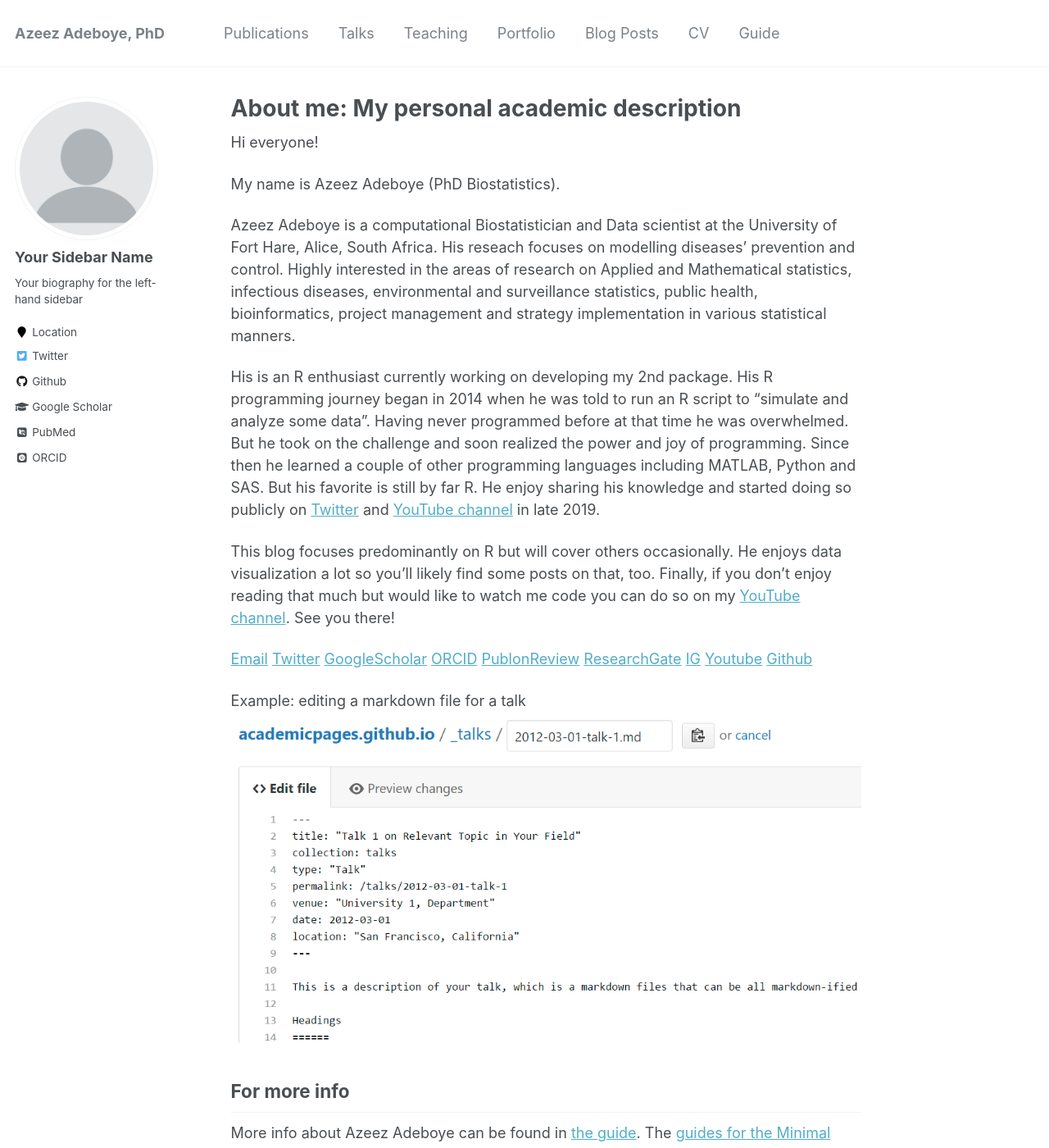
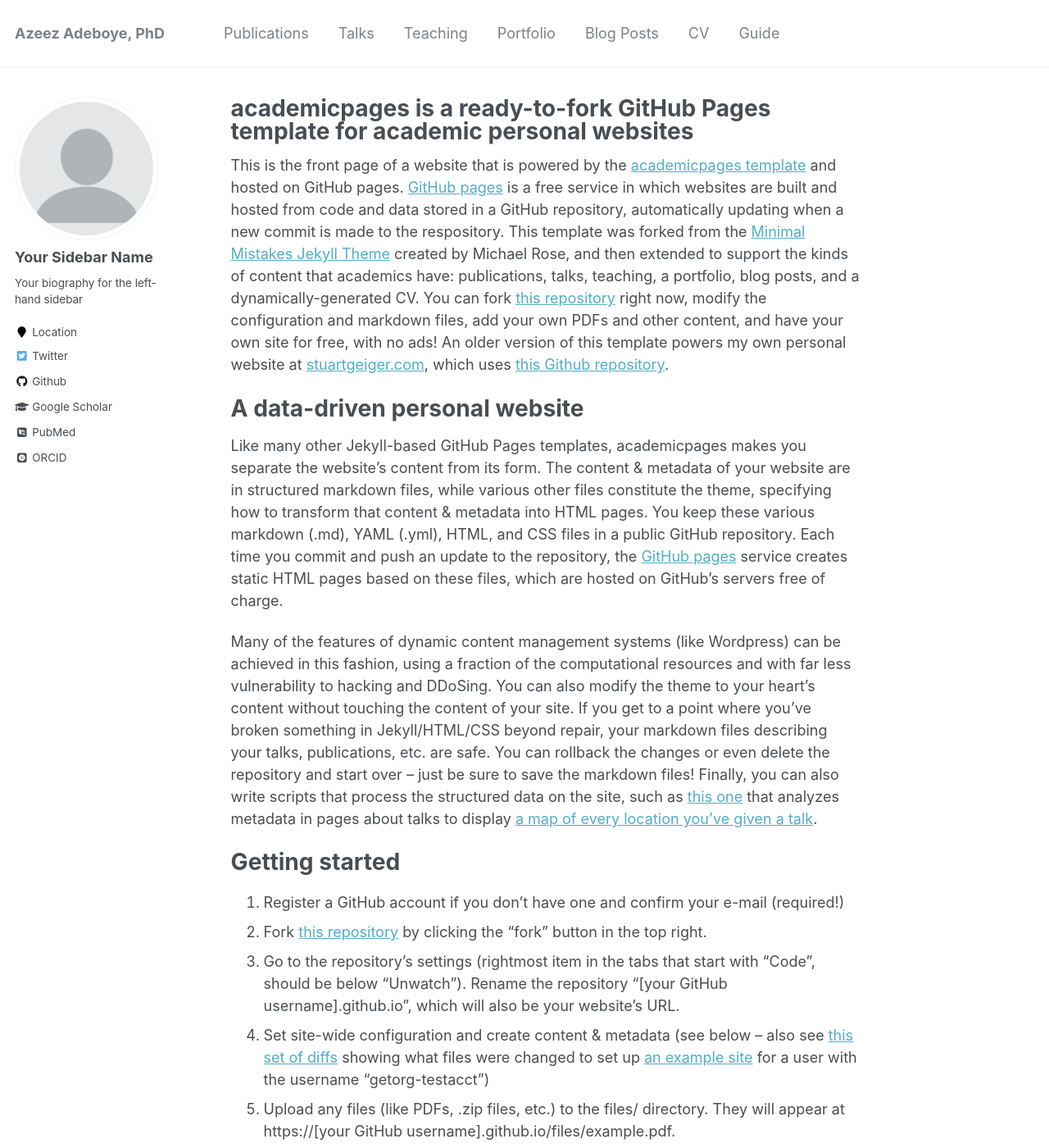
Before and after one commit to Azeezadeboye/azeezadeboye.github.io, a Jekyll site: the page built from _pages/about.md, in a window 1280 px wide and 1400 px high. Shown: the whole window at 82% size. Built offline with Jekyll 4.4.1, drawn with Linux system fonts in a browser that asks for light colours; some web fonts are replaced; some of the changed text lies outside the part shown.

Commit message:
Update about.md

```diff
--- a/_pages/about.md
+++ b/_pages/about.md
@@ -1,6 +1,6 @@
 ---
 permalink: /
-title: " About me: My personal academic description"
+title: "academicpages is a ready-to-fork GitHub Pages template for academic personal websites"
 excerpt: "About me"
 author_profile: true
 redirect_from:
@@ -8,30 +8,43 @@
   - /about.html
 ---
 
-Hi everyone!
+This is the front page of a website that is powered by the [academicpages template](https://github.com/academicpages/academicpages.github.io) and hosted on GitHub pages. [GitHub pages](https://pages.github.com) is a free service in which websites are built and hosted from code and data stored in a GitHub repository, automatically updating when a new commit is made to the respository. This template was forked from the [Minimal Mistakes Jekyll Theme](https://mmistakes.github.io/minimal-mistakes/) created by Michael Rose, and then extended to support the kinds of content that academics have: publications, talks, teaching, a portfolio, blog posts, and a dynamically-generated CV. You can fork [this repository](https://github.com/academicpages/academicpages.github.io) right now, modify the configuration and markdown files, add your own PDFs and other content, and have your own site for free, with no ads! An older version of this template powers my own personal website at [stuartgeiger.com](http://stuartgeiger.com), which uses [this Github repository](https://github.com/staeiou/staeiou.github.io).
 
-My name is Azeez Adeboye (PhD Biostatistics).
+A data-driven personal website
+======
+Like many other Jekyll-based GitHub Pages templates, academicpages makes you separate the website's content from its form. The content & metadata of your website are in structured markdown files, while various other files constitute the theme, specifying how to transform that content & metadata into HTML pages. You keep these various markdown (.md), YAML (.yml), HTML, and CSS files in a public GitHub repository. Each time you commit and push an update to the repository, the [GitHub pages](https://pages.github.com/) service creates static HTML pages based on these files, which are hosted on GitHub's servers free of charge.
 
-Azeez Adeboye is a computational Biostatistician and Data scientist at the University of Fort Hare, Alice, South Africa. His reseach focuses on modelling diseases' prevention and control. Highly interested in the areas of research on Applied and Mathematical statistics, infectious diseases, environmental and surveillance statistics, public health, bioinformatics, project management and strategy implementation in various statistical manners.
+Many of the features of dynamic content management systems (like Wordpress) can be achieved in this fashion, using a fraction of the computational resources and with far less vulnerability to hacking and DDoSing. You can also modify the theme to your heart's content without touching the content of your site. If you get to a point where you've broken something in Jekyll/HTML/CSS beyond repair, your markdown files describing your talks, publications, etc. are safe. You can rollback the changes or even delete the repository and start over -- just be sure to save the markdown files! Finally, you can also write scripts that process the structured data on the site, such as [this one](https://github.com/academicpages/academicpages.github.io/blob/master/talkmap.ipynb) that analyzes metadata in pages about talks to display [a map of every location you've given a talk](https://academicpages.github.io/talkmap.html).
 
-His is an R enthusiast currently working on developing my 2nd package. His R programming journey began in 2014 when he was told to run an R script to “simulate and analyze some data”. Having never programmed before at that time he was overwhelmed. But he took on the challenge and soon realized the power and joy of programming. Since then he learned a couple of other programming languages including MATLAB, Python and SAS. But his favorite is still by far R. He enjoy sharing his knowledge and started doing so publicly on [Twitter](https://twitter.com/azizadeboye) and [YouTube channel](https://www.youtube.com/channel/UCegCQv-GYjGrHOD3H3_5weQ) in late 2019.
+Getting started
+======
+1. Register a GitHub account if you don't have one and confirm your e-mail (required!)
+1. Fork [this repository](https://github.com/academicpages/academicpages.github.io) by clicking the "fork" button in the top right.
+1. Go to the repository's settings (rightmost item in the tabs that start with "Code", should be below "Unwatch"). Rename the repository "[your GitHub username].github.io", which will also be your website's URL.
+1. Set site-wide configuration and create content & metadata (see below -- also see [this set of diffs](http://archive.is/3TPas) showing what files were changed to set up [an example site](https://getorg-testacct.github.io) for a user with the username "getorg-testacct")
+1. Upload any files (like PDFs, .zip files, etc.) to the files/ directory. They will appear at https://[your GitHub username].github.io/files/example.pdf.
+1. Check status by going to the repository settings, in the "GitHub pages" section
 
-This blog focuses predominantly on R but will cover others occasionally. He enjoys data visualization a lot so you’ll likely find some posts on that, too. Finally, if you don’t enjoy reading that much but would like to watch me code you can do so on my [YouTube channel](https://www.youtube.com/channel/UCegCQv-GYjGrHOD3H3_5weQ). See you there!
+Site-wide configuration
+------
+The main configuration file for the site is in the base directory in [_config.yml](https://github.com/academicpages/academicpages.github.io/blob/master/_config.yml), which defines the content in the sidebars and other site-wide features. You will need to replace the default variables with ones about yourself and your site's github repository. The configuration file for the top menu is in [_data/navigation.yml](https://github.com/academicpages/academicpages.github.io/blob/master/_data/navigation.yml). For example, if you don't have a portfolio or blog posts, you can remove those items from that navigation.yml file to remove them from the header.
 
-[Email](mailto:azizadeboye@gmail.com)
-[Twitter](https://twitter.com/azizadeboye)
-[GoogleScholar](https://scholar.google.co.za/citations?user=qvU1m3MAAAAJ&hl=en)
-[ORCID](https://orcid.org/0000-0001-9427-7374)
-[PublonReview](https://publons.com/researcher/1242702/azeez-adeboye)
-[ResearchGate](https://www.researchgate.net/profile/Azeez-Adeboye-2)
-[IG](https://www.instagram.com/azizadeboye)
-[Youtube](https://www.youtube.com/channel/UCegCQv-GYjGrHOD3H3_5weQ)
-[Github](https://github.com/Azeezadeboye)
+Create content & metadata
+------
+For site content, there is one markdown file for each type of content, which are stored in directories like _publications, _talks, _posts, _teaching, or _pages. For example, each talk is a markdown file in the [_talks directory](https://github.com/academicpages/academicpages.github.io/tree/master/_talks). At the top of each markdown file is structured data in YAML about the talk, which the theme will parse to do lots of cool stuff. The same structured data about a talk is used to generate the list of talks on the [Talks page](https://academicpages.github.io/talks), each [individual page](https://academicpages.github.io/talks/2012-03-01-talk-1) for specific talks, the talks section for the [CV page](https://academicpages.github.io/cv), and the [map of places you've given a talk](https://academicpages.github.io/talkmap.html) (if you run this [python file](https://github.com/academicpages/academicpages.github.io/blob/master/talkmap.py) or [Jupyter notebook](https://github.com/academicpages/academicpages.github.io/blob/master/talkmap.ipynb), which creates the HTML for the map based on the contents of the _talks directory).
 
+**Markdown generator**
+
+I have also created [a set of Jupyter notebooks](https://github.com/academicpages/academicpages.github.io/tree/master/markdown_generator
+) that converts a CSV containing structured data about talks or presentations into individual markdown files that will be properly formatted for the academicpages template. The sample CSVs in that directory are the ones I used to create my own personal website at stuartgeiger.com. My usual workflow is that I keep a spreadsheet of my publications and talks, then run the code in these notebooks to generate the markdown files, then commit and push them to the GitHub repository.
+
+How to edit your site's GitHub repository
+------
+Many people use a git client to create files on their local computer and then push them to GitHub's servers. If you are not familiar with git, you can directly edit these configuration and markdown files directly in the github.com interface. Navigate to a file (like [this one](https://github.com/academicpages/academicpages.github.io/blob/master/_talks/2012-03-01-talk-1.md) and click the pencil icon in the top right of the content preview (to the right of the "Raw | Blame | History" buttons). You can delete a file by clicking the trashcan icon to the right of the pencil icon. You can also create new files or upload files by navigating to a directory and clicking the "Create new file" or "Upload files" buttons.
 
 Example: editing a markdown file for a talk
 ![Editing a markdown file for a talk](/images/editing-talk.png)
 
 For more info
 ------
-More info about Azeez Adeboye can be found in [the guide](https://azeezdbn.github.io/markdown/). The [guides for the Minimal Mistakes theme](https://mmistakes.github.io/minimal-mistakes/docs/configuration/) (which this theme was forked from) might also be helpful.
+More info about configuring academicpages can be found in [the guide](https://academicpages.github.io/markdown/). The [guides for the Minimal Mistakes theme](https://mmistakes.github.io/minimal-mistakes/docs/configuration/) (which this theme was forked from) might also be helpful.
```
